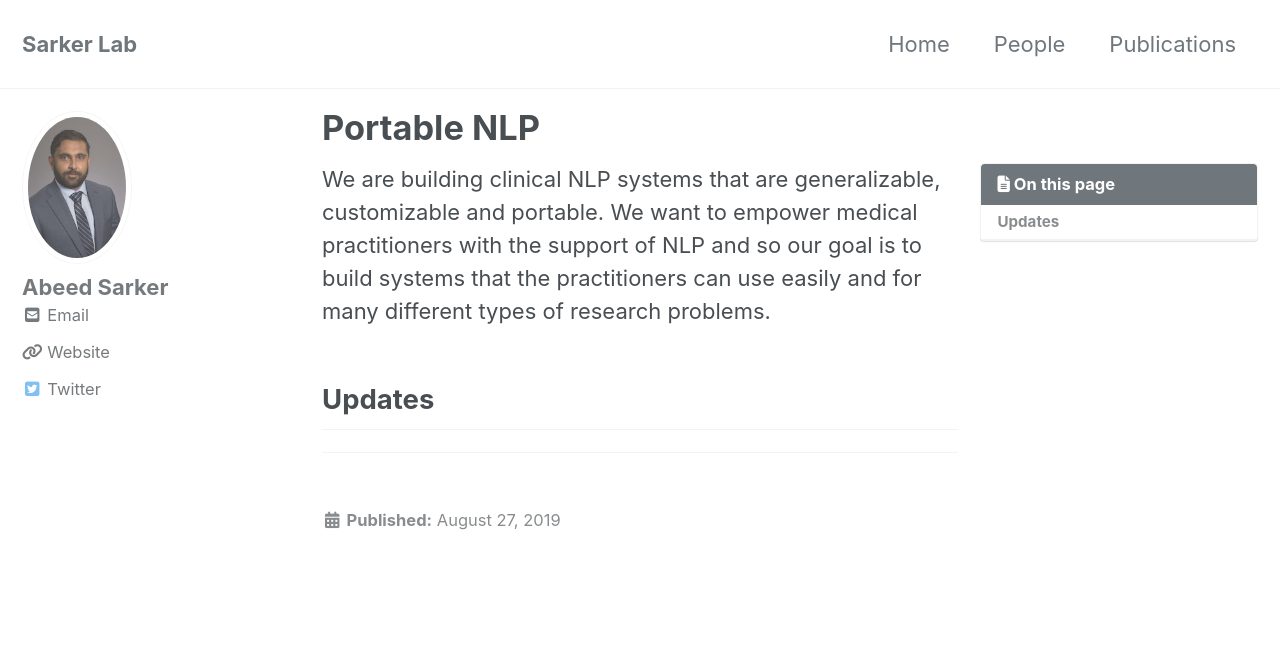
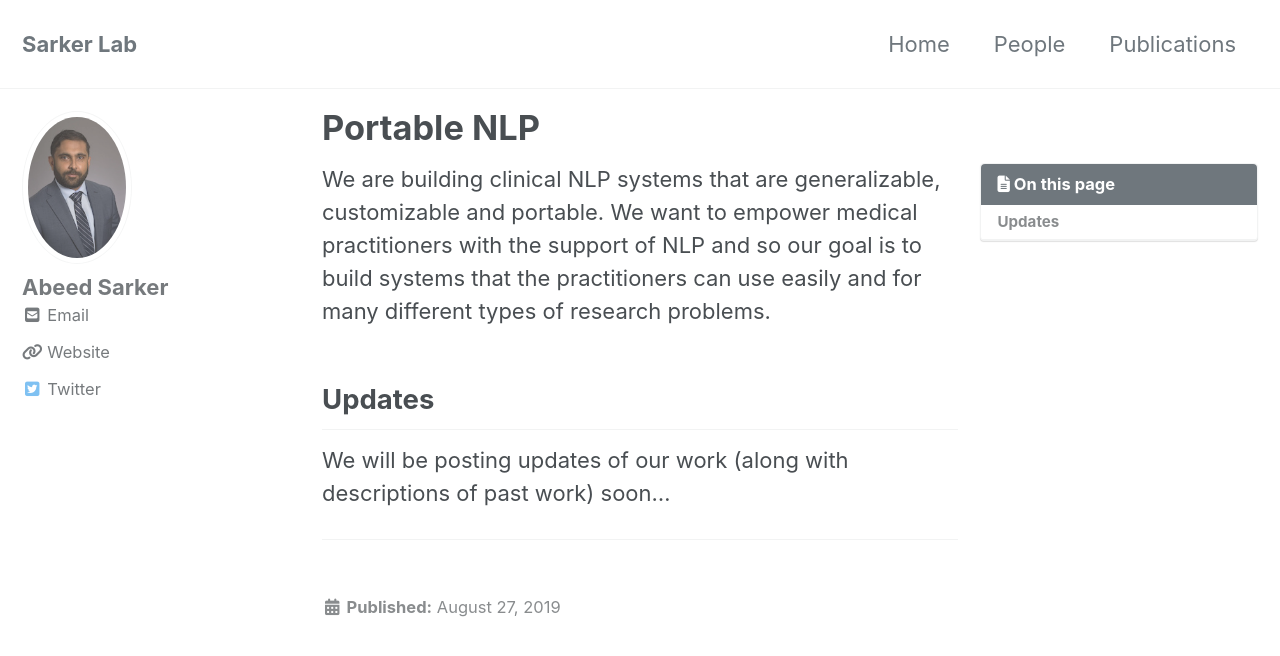
Before and after one commit to sarkerlab/Website, a Jekyll site: the page built from _pages/portable_nlp.md, in a window 1280 px wide and 900 px high. Shown: the top 656 px of the window. Built offline with Jekyll 4.4.1, drawn with Linux system fonts in a browser that asks for light colours; cached includes are drawn as plain includes; nearby versions of some CDN libraries.

Commit message:
Update portable_nlp.md

```diff
--- a/_pages/portable_nlp.md
+++ b/_pages/portable_nlp.md
@@ -18,7 +18,7 @@ toc: true
 We are building clinical NLP systems that are generalizable, customizable and portable. We want to empower medical practitioners with the support of NLP and so our goal is to build systems that the practitioners can use easily and for many different types of research problems.
 
 ## Updates
-
+We will be posting updates of our work (along with descriptions of past work) soon...
 
 <!-- - Bundled as a "theme gem" for easier install/upgrading.
 - Compatible with GitHub Pages.
```
